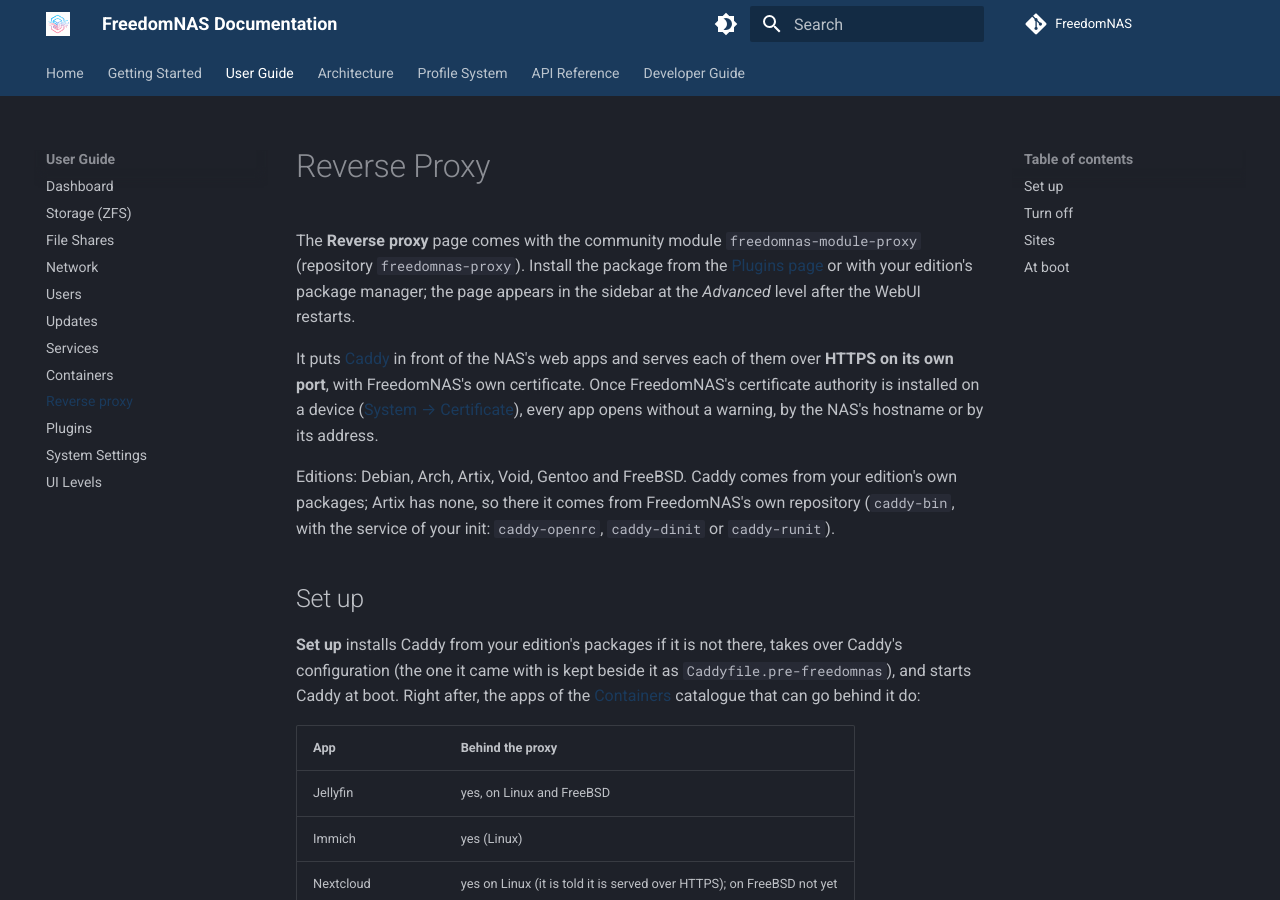
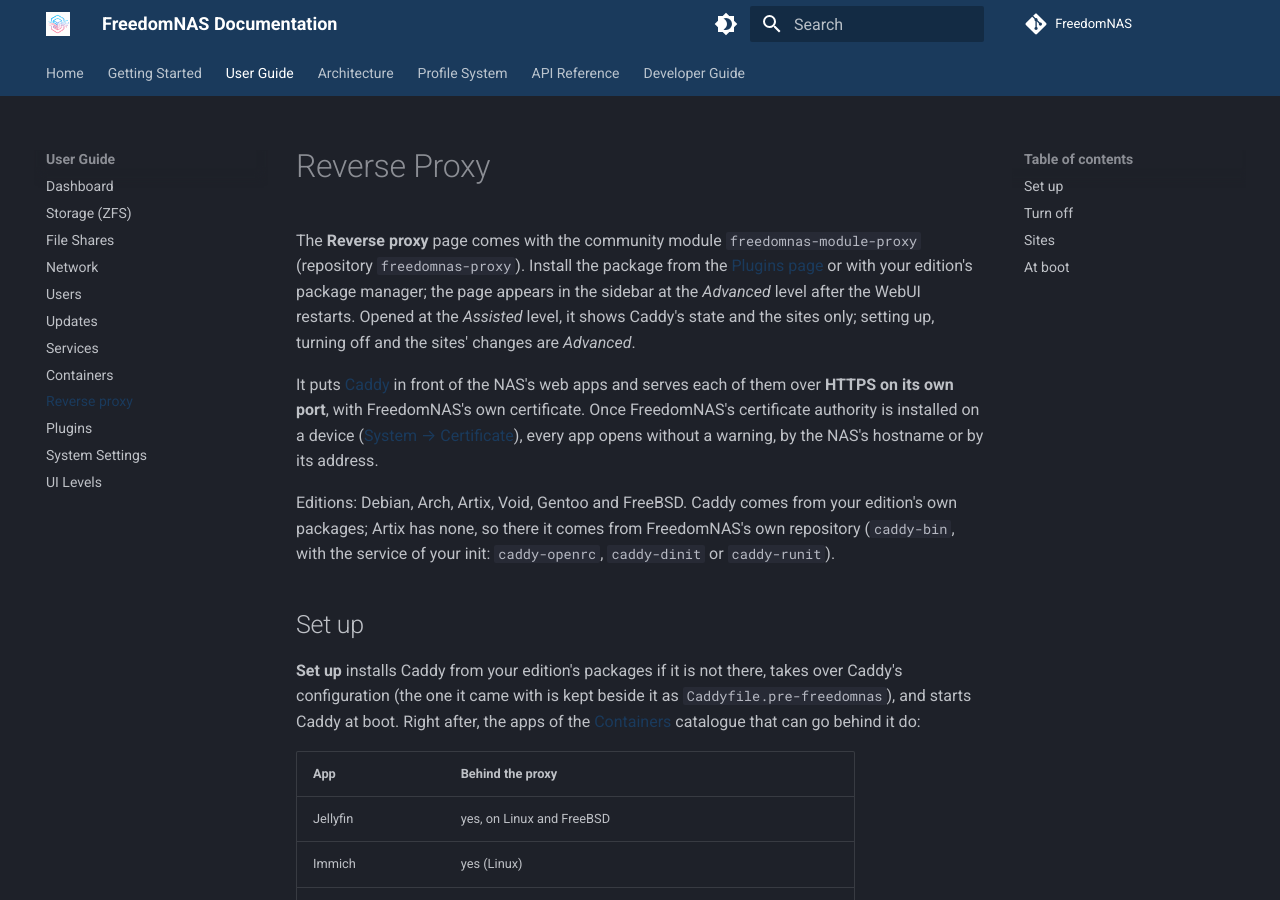
Before and after one commit to FreedomNAS/freedomnas-docs, an MkDocs documentation site: the page built from docs/user-guide/proxy.md, in a window 1280 px wide and 900 px high. Built offline with MkDocs 1.6.1 and Material for MkDocs 9.7.7, drawn with Linux system fonts in a browser that asks for light colours.

Commit message:
Say what the proxy page shows at the Assisted level

```diff
--- a/docs/user-guide/proxy.md
+++ b/docs/user-guide/proxy.md
@@ -4,7 +4,8 @@ The **Reverse proxy** page comes with the community module
 `freedomnas-module-proxy` (repository `freedomnas-proxy`). Install the
 package from the [Plugins page](plugins.md) or with your edition's package
 manager; the page appears in the sidebar at the *Advanced* level after the
-WebUI restarts.
+WebUI restarts. Opened at the *Assisted* level, it shows Caddy's state and the
+sites only; setting up, turning off and the sites' changes are *Advanced*.
 
 It puts [Caddy](https://caddyserver.com) in front of the NAS's web apps and
 serves each of them over **HTTPS on its own port**, with FreedomNAS's own
```
